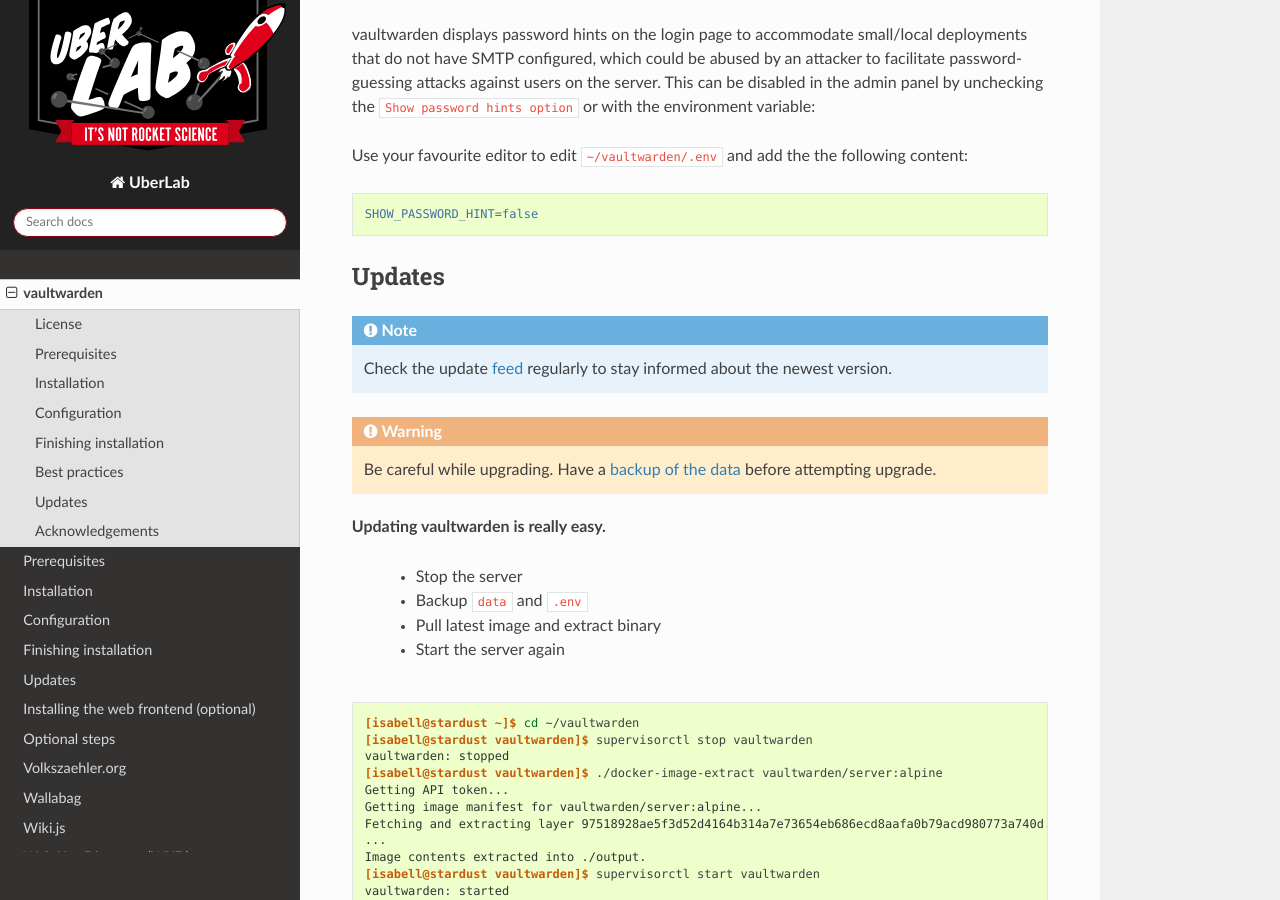
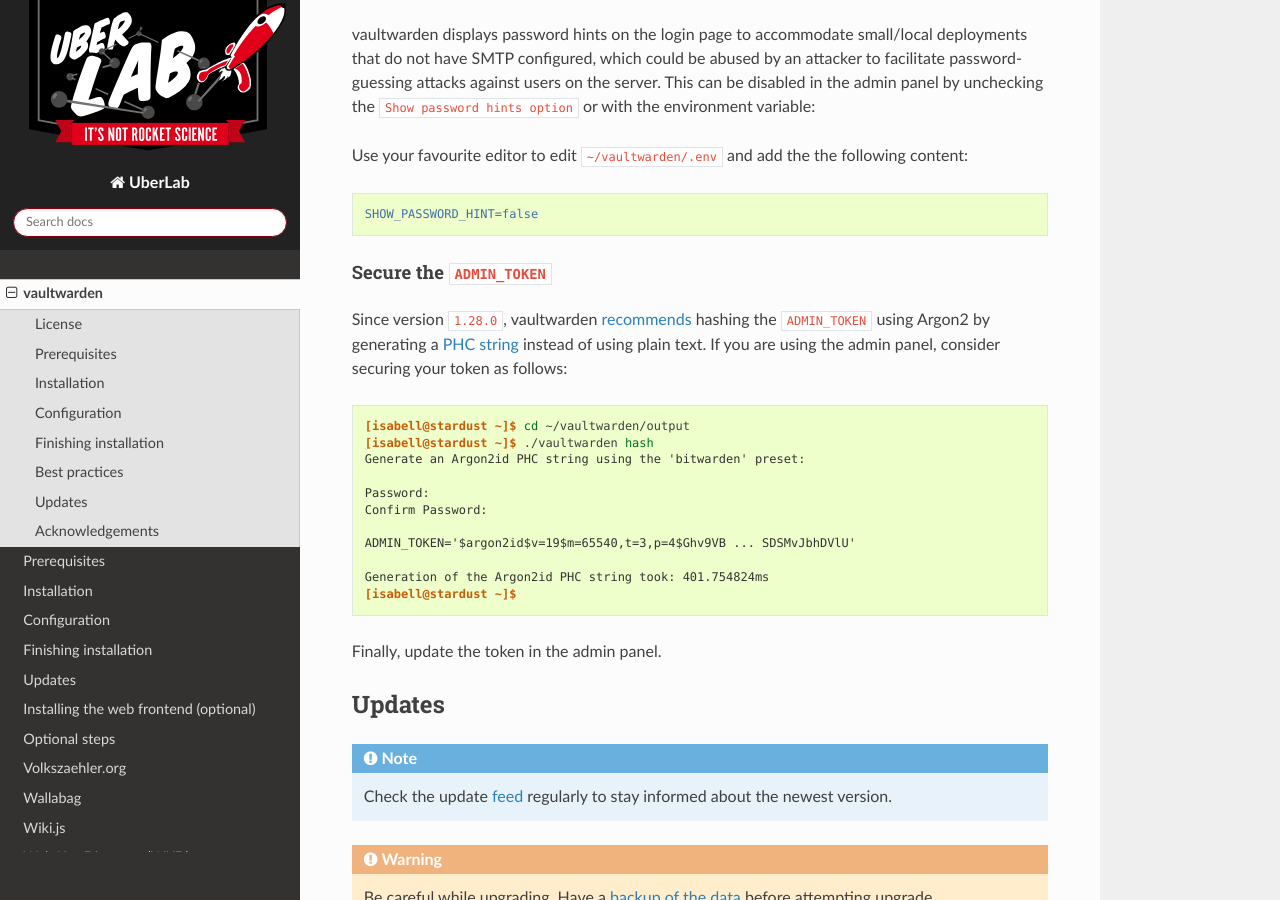
Before and after one commit to Uberspace/lab, a Sphinx documentation site: the page built from source/guide_vaultwarden.rst, in a window 1280 px wide and 900 px high, scrolled down 6844 px. Built offline with Sphinx 7.4.7 and the Read the Docs theme 2.0.0, drawn with Linux system fonts in a browser that asks for light colours.

Commit message:
[vaultwarden] Add section on securing the ADMIN_TOKEN
Since version 1.28.0, the ADMIN_TOKEN can be [hashed using Argon2](https://github.com/dani-garcia/vaultwarden/wiki/Enabling-admin-page#secure-the-admin_token). This commit adds a section detailing how to use this feature.

```diff
--- a/source/guide_vaultwarden.rst
+++ b/source/guide_vaultwarden.rst
@@ -256,6 +256,27 @@
 
  SHOW_PASSWORD_HINT=false
 
+Secure the ``ADMIN_TOKEN``
+^^^^^^^^^^^^^^^^^^^^^^^^^^
+
+Since version ``1.28.0``, vaultwarden recommends_ hashing the ``ADMIN_TOKEN`` using Argon2 by generating a `PHC string`_ instead of using plain text. If you are using the admin panel, consider securing your token as follows:
+
+.. code-block:: console
+
+ [isabell@stardust ~]$ cd ~/vaultwarden/output
+ [isabell@stardust ~]$ ./vaultwarden hash
+ Generate an Argon2id PHC string using the 'bitwarden' preset:
+
+ Password:
+ Confirm Password:
+
+ ADMIN_TOKEN='$argon2id$v=19$m=65540,t=3,p=4$Ghv9VB ... SDSMvJbhDVlU'
+
+ Generation of the Argon2id PHC string took: 401.754824ms
+ [isabell@stardust ~]$
+
+Finally, update the token in the admin panel.
+
 Updates
 =======
 
@@ -308,6 +329,8 @@
 .. _feed: https://github.com/dani-garcia/vaultwarden/releases
 .. _Github: https://github.com/dani-garcia/vaultwarden
 .. _GNU General Public License: https://github.com/dani-garcia/vaultwarden/blob/master/LICENSE.txt
+.. _PHC string: https://github.com/P-H-C/phc-string-format/blob/master/phc-sf-spec.md
+.. _recommends: https://github.com/dani-garcia/vaultwarden/wiki/Enabling-admin-page#secure-the-admin_token
 .. _rust toolchain: https://rustup.rs/
 .. _this page: https://github.com/dani-garcia/bw_web_builds/releases
 .. _vaultwarden documentation: https://github.com/dani-garcia/vaultwarden/wiki/Pre-built-binaries#extracting-binaries-without-docker-installed
```
